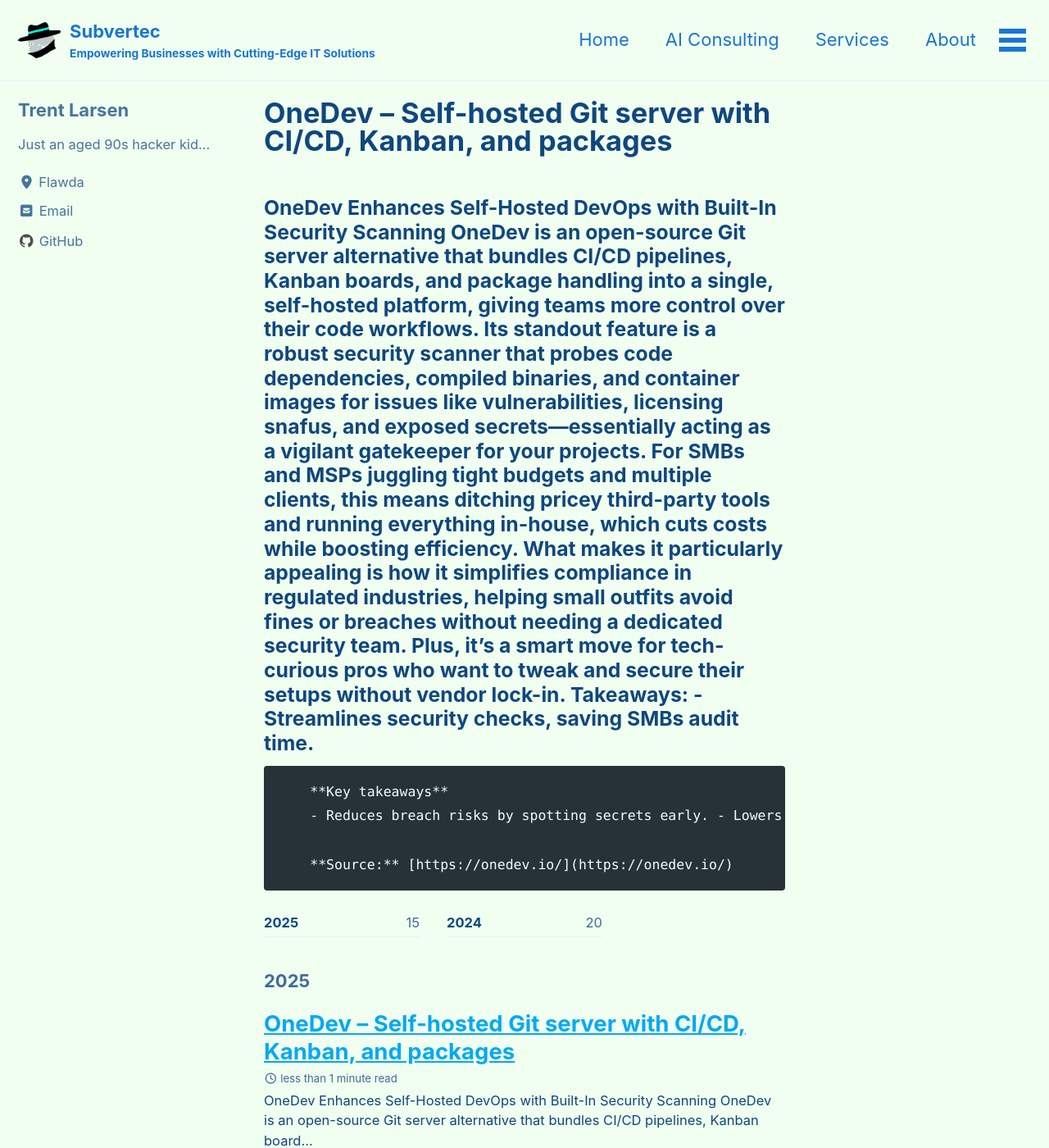
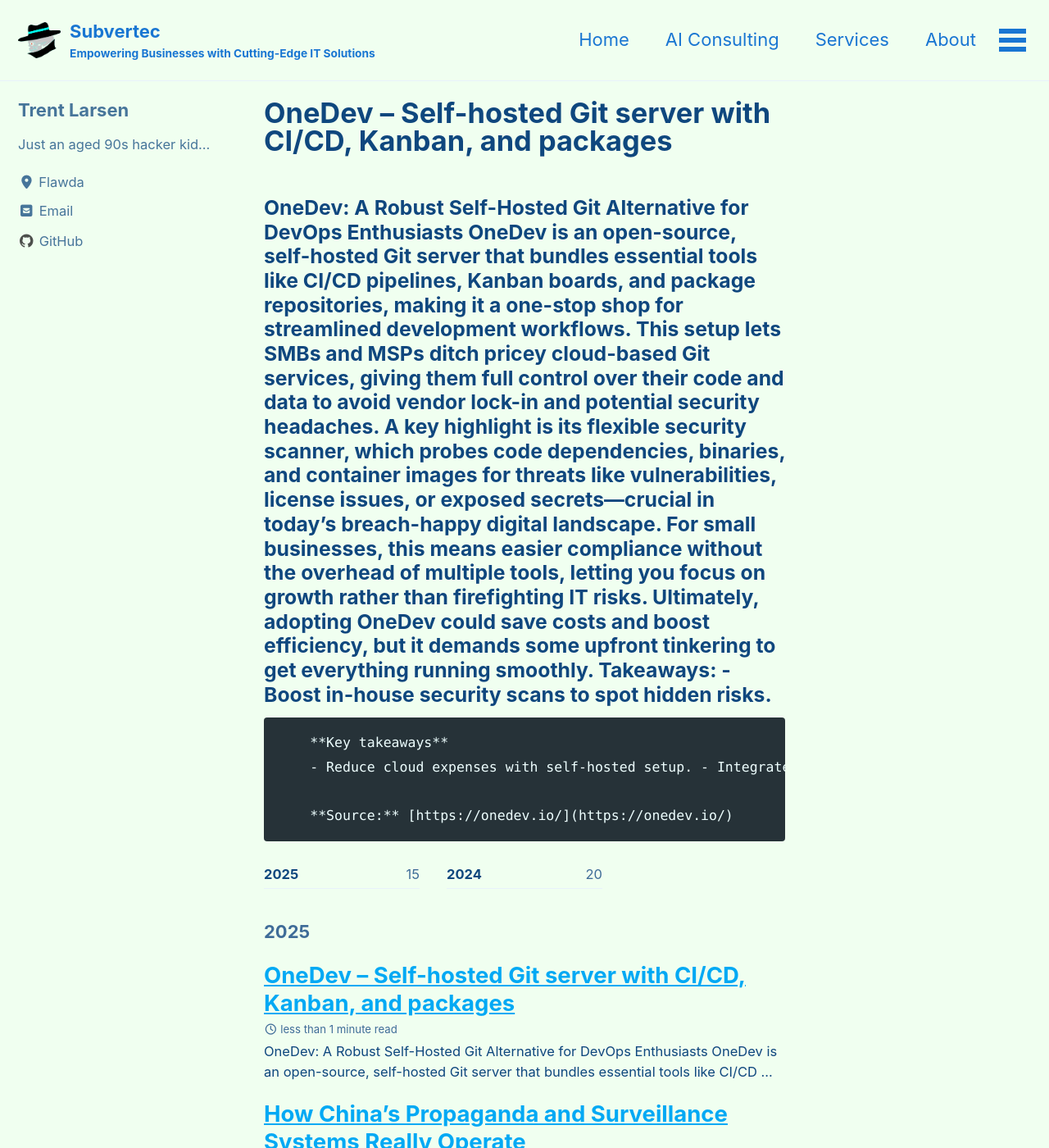
Before and after one commit to subv3rsiv3/website, a Jekyll site: the page built from _posts/2025-09-18-onedev-self-hosted-git-server-with-cicd-kanban-and-packages.md, in a window 1280 px wide and 1400 px high. Shown: the whole window at 82% size. Built offline with Jekyll 4.4.1, drawn with Linux system fonts in a browser that asks for light colours; cached includes are drawn as plain includes.

Commit message:
Publish: OneDev – Self-hosted Git server with CI/CD, Kanban, and packages

```diff
--- a/_posts/2025-09-18-onedev-self-hosted-git-server-with-cicd-kanban-and-packages.md
+++ b/_posts/2025-09-18-onedev-self-hosted-git-server-with-cicd-kanban-and-packages.md
@@ -1,26 +1,26 @@
 ---
 layout: posts
 title: OneDev – Self-hosted Git server with CI/CD, Kanban, and packages
-date: '2025-09-18 19:16:03 '
-excerpt: '### OneDev Enhances Self-Hosted DevOps with Built-In Security Scanning OneDev is an open-source Git server alternative that bundles CI/CD pipelines, Kanban boards, and package handling into a single, self-hosted platform, giving teams more '
+date: '2025-09-18 19:36:58 '
+excerpt: '### OneDev: A Robust Self-Hosted Git Alternative for DevOps Enthusiasts OneDev is an open-source, self-hosted Git server that bundles essential tools like CI/CD pipelines, Kanban boards, and package repositories, making it a one-stop shop f'
 seo_title: OneDev – Self-hosted Git server with CI/CD, Kanban, and packages
-seo_description: '### OneDev Enhances Self-Hosted DevOps with Built-In Security Scanning OneDev is an open-source Git server alternative that bundles CI/CD pipelines, Kanban'
+seo_description: '### OneDev: A Robust Self-Hosted Git Alternative for DevOps Enthusiasts OneDev is an open-source, self-hosted Git server that bundles essential tools like '
 categories:
 - Security
-- Microsoft365
 - CloudDevOps
+- AI_Automation
 tags:
 - Security
-- Microsoft365
 - CloudDevOps
+- AI_Automation
 permalink: /blog/onedev-self-hosted-git-server-with-cicd-kanban-and-packages/
 ---
 
-### OneDev Enhances Self-Hosted DevOps with Built-In Security Scanning OneDev is an open-source Git server alternative that bundles CI/CD pipelines, Kanban boards, and package handling into a single, self-hosted platform, giving teams more control over their code workflows. Its standout feature is a robust security scanner that probes code dependencies, compiled binaries, and container images for issues like vulnerabilities, licensing snafus, and exposed secrets—essentially acting as a vigilant gatekeeper for your projects. For SMBs and MSPs juggling tight budgets and multiple clients, this means ditching pricey third-party tools and running everything in-house, which cuts costs while boosting efficiency. What makes it particularly appealing is how it simplifies compliance in regulated industries, helping small outfits avoid fines or breaches without needing a dedicated security team. Plus, it's a smart move for tech-curious pros who want to tweak and secure their setups without vendor lock-in. Takeaways: - Streamlines security checks, saving SMBs audit time.
+### OneDev: A Robust Self-Hosted Git Alternative for DevOps Enthusiasts OneDev is an open-source, self-hosted Git server that bundles essential tools like CI/CD pipelines, Kanban boards, and package repositories, making it a one-stop shop for streamlined development workflows. This setup lets SMBs and MSPs ditch pricey cloud-based Git services, giving them full control over their code and data to avoid vendor lock-in and potential security headaches. A key highlight is its flexible security scanner, which probes code dependencies, binaries, and container images for threats like vulnerabilities, license issues, or exposed secrets—crucial in today's breach-happy digital landscape. For small businesses, this means easier compliance without the overhead of multiple tools, letting you focus on growth rather than firefighting IT risks. Ultimately, adopting OneDev could save costs and boost efficiency, but it demands some upfront tinkering to get everything running smoothly. Takeaways: - Boost in-house security scans to spot hidden risks.
 
         **Key takeaways**
-        - Reduces breach risks by spotting secrets early.
-- Lowers costs with integrated scanning tools.
-- Encourages regular scans in CI/CD for MSPs.
+        - Reduce cloud expenses with self-hosted setup.
+- Integrate scans early to avoid compliance fines.
+- Evaluate setup time before full adoption.
 
         **Source:** [https://onedev.io/](https://onedev.io/)
```
